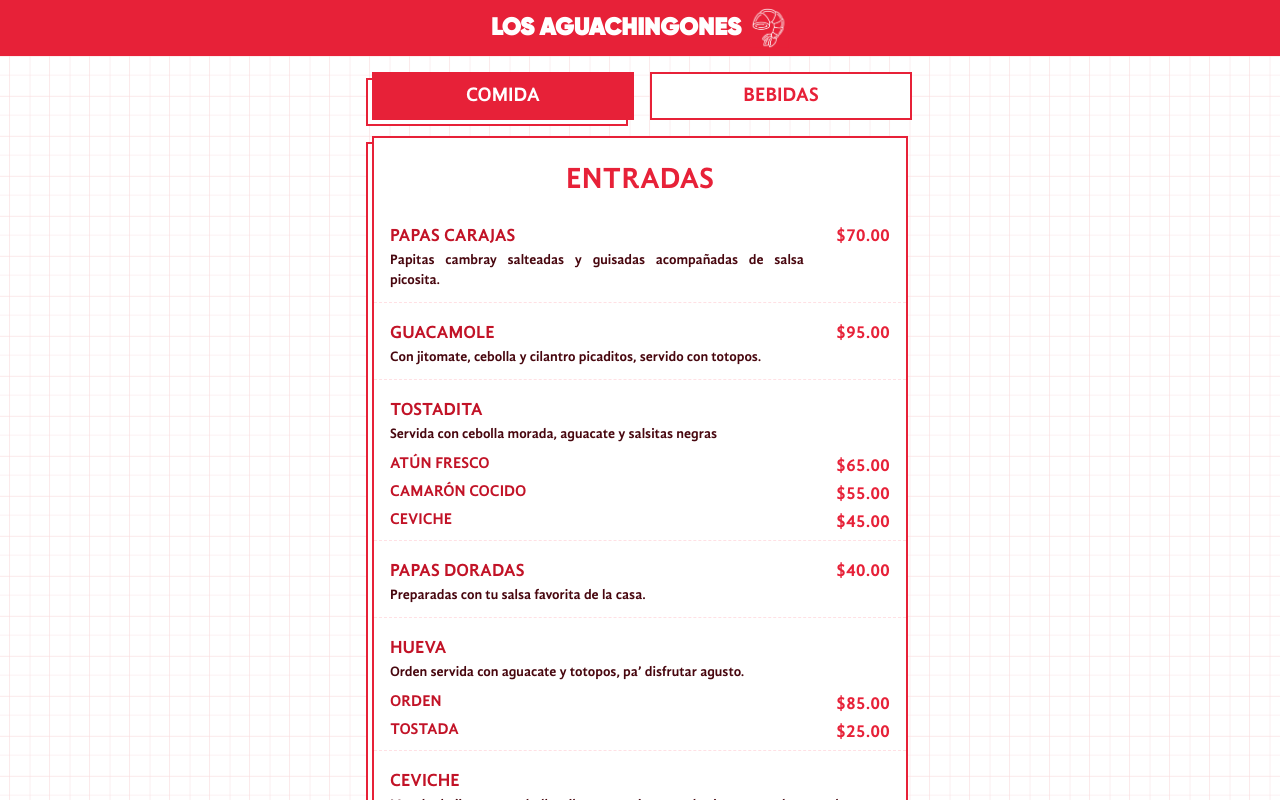
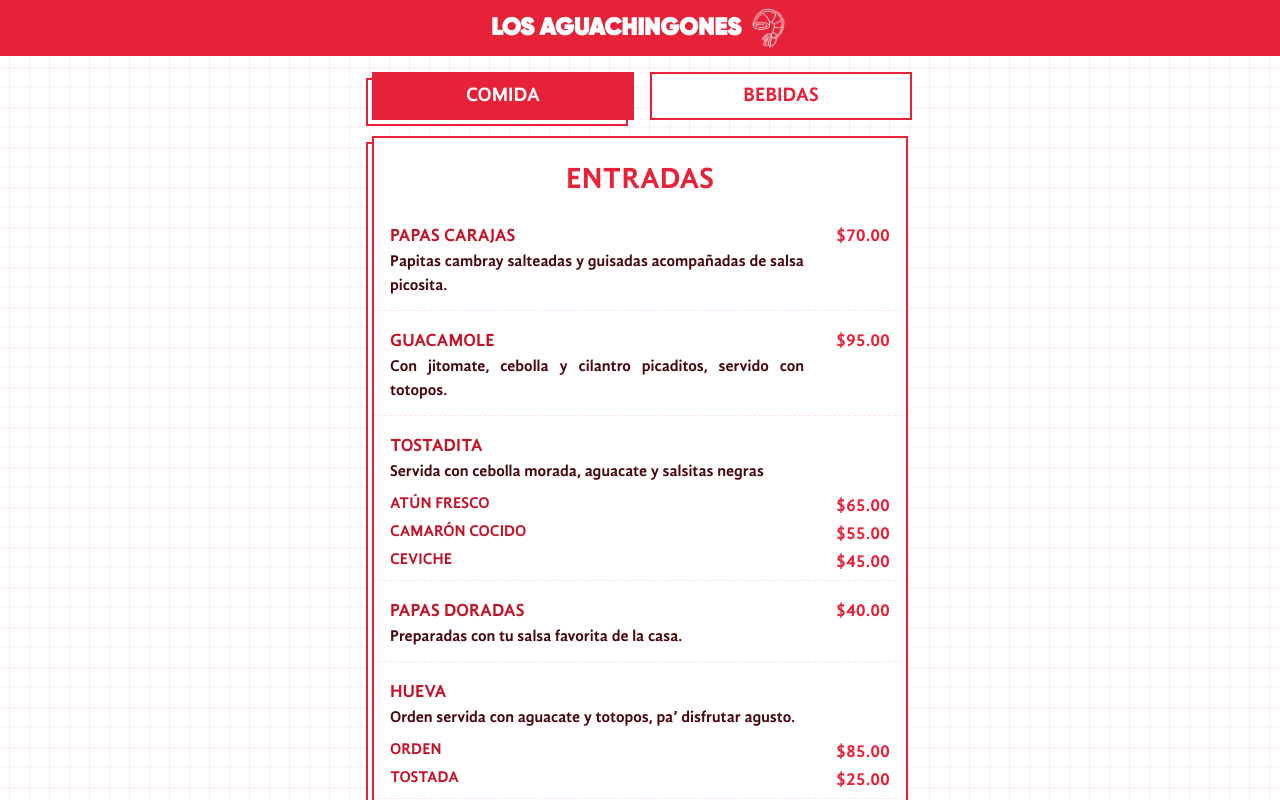
Before and after one commit to CastilloDelgado/menu-aguachingones, a Vue app: page / in a window 1280 px wide. Shown: the top 800 px of the page. Built offline with nearby package versions, Linux system fonts and the light colour scheme.

Commit message:
Fix on text size

```diff
--- a/src/components/MealsMenu.vue
+++ b/src/components/MealsMenu.vue
@@ -19,7 +19,7 @@ defineProps({
             <div class="flex justify-between">
                 <div class="w-6/8 md:pr-8">
                     <p class="text-primary-700 uppercase text-lg">{{ element.title }}</p>
-                    <p class="text-justify text-sm md:font-medium text-primary-950" v-if="element.description">{{
+                    <p class="text-justify text-sm md:text-base text-primary-950" v-if="element.description">{{
         element.description
     }}</p>
                 </div>
```
